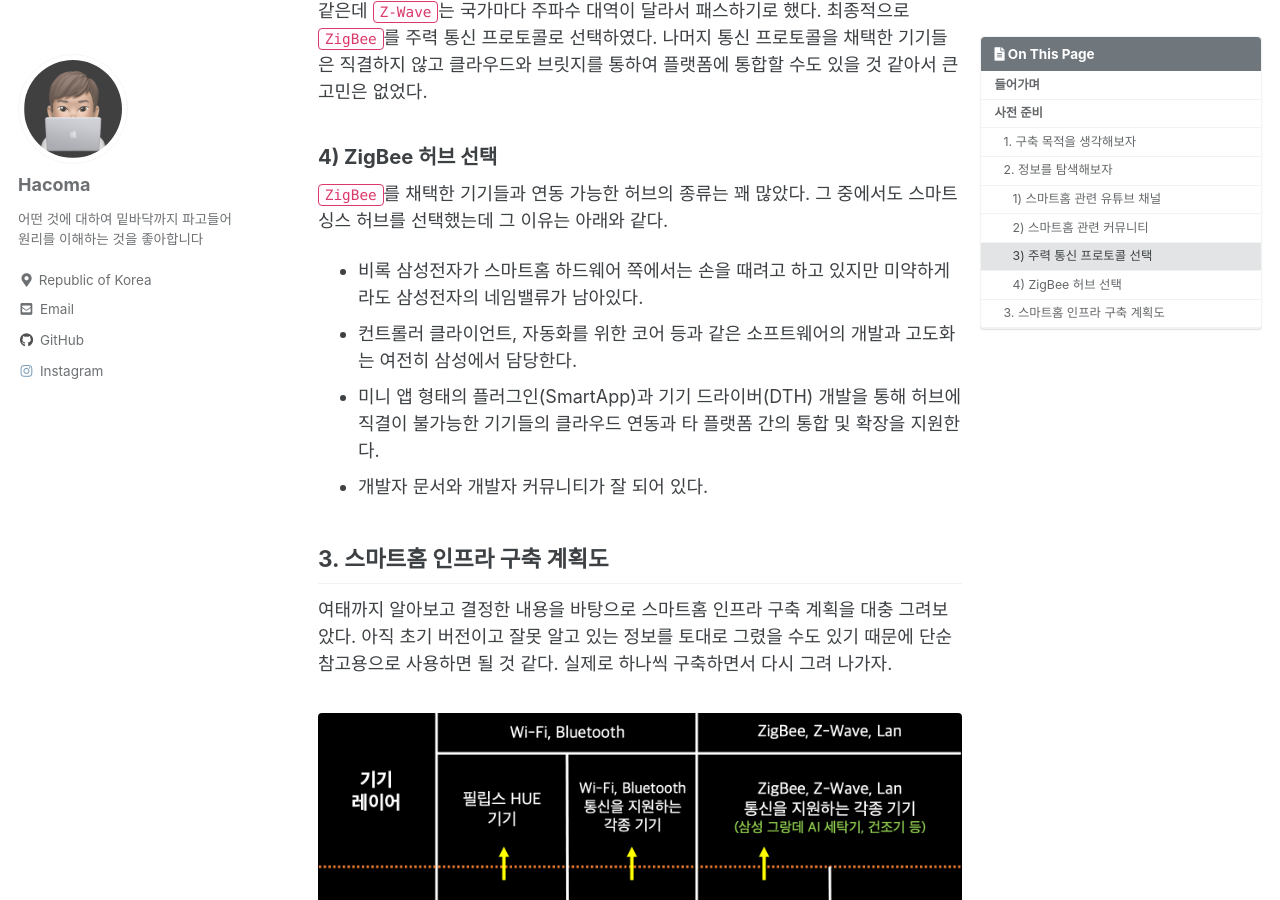
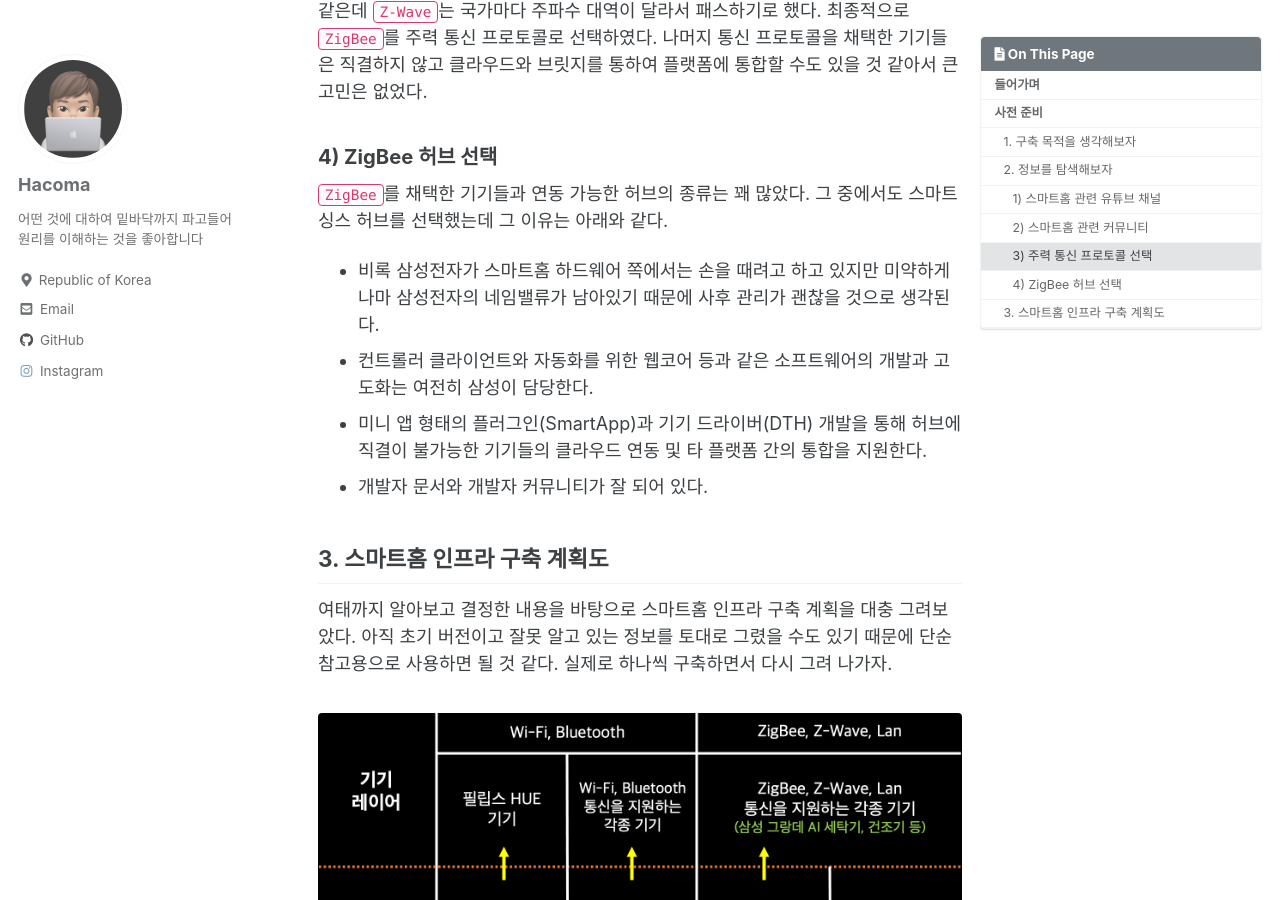
Before and after one commit to hacoma/hacoma.github.io, a Jekyll site: the page built from _posts/playground/smarthome/2020-11-22-convenient-comfortable-smarthome-construct-plan.md, in a window 1280 px wide and 900 px high, scrolled down 1860 px. Built offline with Jekyll 4.4.1, drawn with Linux system fonts in a browser that asks for light colours; cached includes are drawn as plain includes; comment, search, counter and statistics services are not loaded; some of the changed text lies outside the part shown.

```diff
--- a/_posts/playground/smarthome/2020-11-22-convenient-comfortable-smarthome-construct-plan.md
+++ b/_posts/playground/smarthome/2020-11-22-convenient-comfortable-smarthome-construct-plan.md
@@ -26,7 +26,7 @@ tags:
 
 - IoT 기술을 활용하여 보다 편리하고 안락한 삶을 영위하기 위함.
 - 모든 전자 제품과 기기, 가구 등을 하나의 통신망으로 통합하고 응용 프로그램을 통하여 터치와 음성 명령, 자동화로 집을 제어하기 위함.
-- 사실 무엇보다도 재밌으니까... ㅋㅋㅋ
+- 사실 다른 목적과 이유보다도 일단 재밌으니까... ㅋㅋㅋ
 
 ## 2. 정보를 탐색해보자
 
@@ -61,9 +61,9 @@ tags:
 
 `ZigBee`를 채택한 기기들과 연동 가능한 허브의 종류는 꽤 많았다. 그 중에서도 스마트싱스 허브를 선택했는데 그 이유는 아래와 같다.
 
-- 비록 삼성전자가 스마트홈 하드웨어 쪽에서는 손을 때려고 하고 있지만 미약하게라도 삼성전자의 네임밸류가 남아있다.
-- 컨트롤러 클라이언트, 자동화를 위한 코어 등과 같은 소프트웨어의 개발과 고도화는 여전히 삼성에서 담당한다.
-- 미니 앱 형태의 플러그인(SmartApp)과 기기 드라이버(DTH) 개발을 통해 허브에 직결이 불가능한 기기들의 클라우드 연동과 타 플랫폼 간의 통합 및 확장을 지원한다.
+- 비록 삼성전자가 스마트홈 하드웨어 쪽에서는 손을 때려고 하고 있지만 미약하게나마 삼성전자의 네임밸류가 남아있기 때문에 사후 관리가 괜찮을 것으로 생각된다.
+- 컨트롤러 클라이언트와 자동화를 위한 웹코어 등과 같은 소프트웨어의 개발과 고도화는 여전히 삼성이 담당한다.
+- 미니 앱 형태의 플러그인(SmartApp)과 기기 드라이버(DTH) 개발을 통해 허브에 직결이 불가능한 기기들의 클라우드 연동 및 타 플랫폼 간의 통합을 지원한다.
 - 개발자 문서와 개발자 커뮤니티가 잘 되어 있다.
 
 ## 3. 스마트홈 인프라 구축 계획도
@@ -74,6 +74,6 @@ tags:
 
 {% include gallery id="gallery_infra" %}
 
-스마트홈은 2월에 새로 이사하는 집에 구축할 계획이다. 가족이 같이 사는 집이기 때문에 내 방부터 시작해서 점점 영역을 넓혀가야겠다.
-중요한 것은 스마트홈은 안락하고 편안한 환경을 위한 것이지 이런저런 신기한 것도 되니까 불편함은 조금 참자가 되면 안된다. 가족 구성원 중
-한 명이라도 스마트홈에 대해서 불편함을 느끼거나 불만을 가질 경우 바로 해당 기기는 정비 혹은 철거하도록 하자.
+스마트홈은 2월에 새로 이사하는 집에 구축할 계획이다. 가족과 함께 사는 집이기 때문에 내 방부터 시작해서 점점 영역을 넓혀가야겠다.
+중요한 것은 스마트홈은 안락하고 편안한 환경을 위한 것이지 이런저런 기능을 구현해두고서 불편한 부분은 조금 참자가 되면 안된다. 가족 구성원 중
+한 명이라도 스마트홈에 대해서 불편함을 느끼거나 불만을 가질 경우 해당 기기는 즉시 정비 혹은 철거하도록 하자.
```
Also changed, not shown: _posts/playground/smarthome/2020-11-23-smartthings-hub-v3-purchase-review.md (+1 -1 lines).
